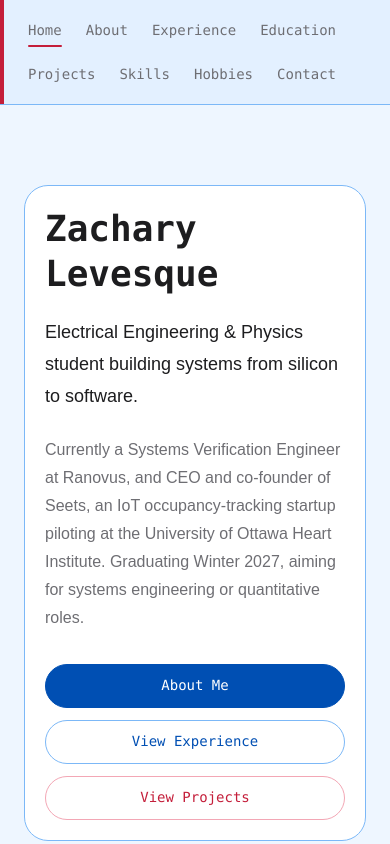
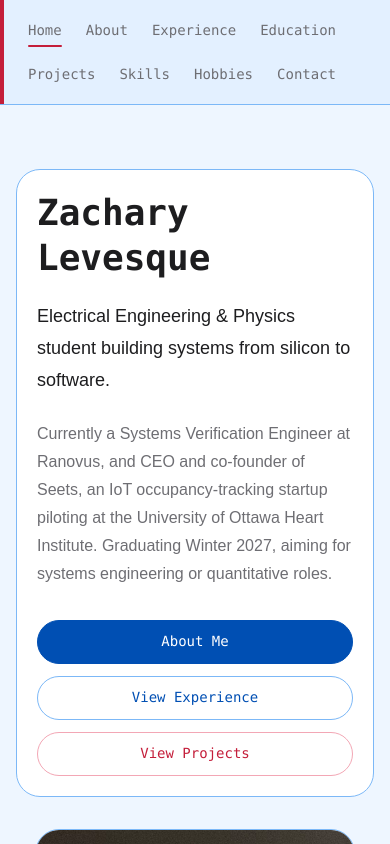
Before and after one commit to Zachary-Levesque/Portfolio, a Next.js app: page / in a window 390 px wide. Shown: the top 844 px of the page. Built offline with nearby package versions, Linux system fonts and the light colour scheme.

Commit message:
Update layout.tsx

```diff
--- a/app/layout.tsx
+++ b/app/layout.tsx
@@ -21,7 +21,7 @@ export default function RootLayout({
         <ViewTransitionProvider>
           <div className="flex min-h-screen flex-col">
             <Nav />
-            <main className="page-content mx-auto w-full max-w-6xl flex-1 px-6 py-12">
+            <main className="page-content mx-auto w-full max-w-6xl flex-1 px-4 py-8 sm:px-6 sm:py-12">
               {children}
               <PageLinks />
             </main>
```
